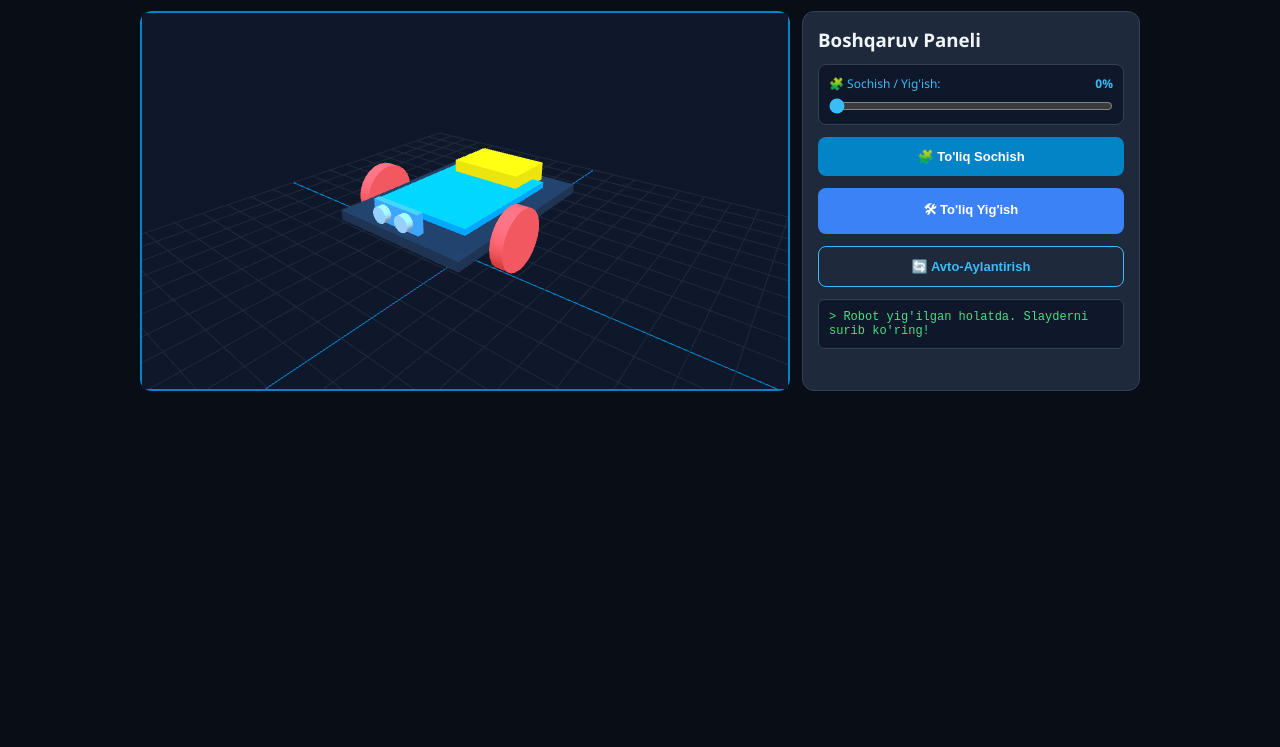
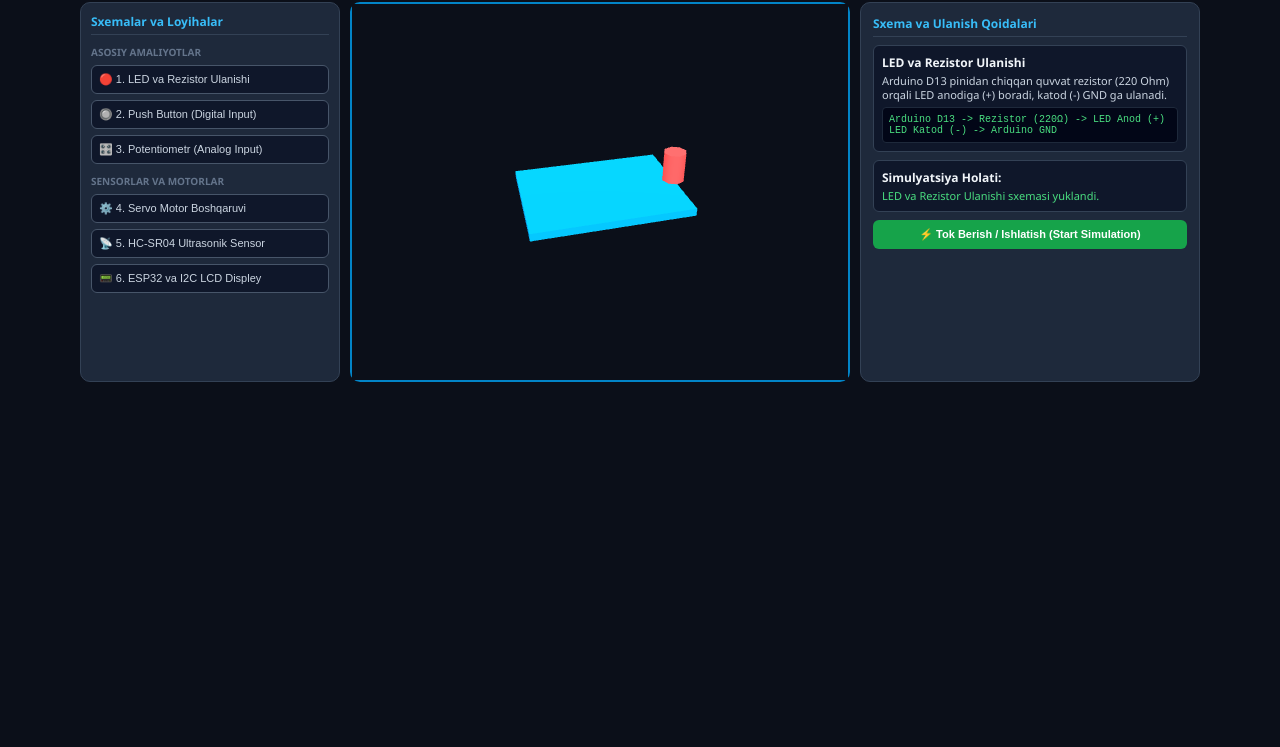
Before and after one commit to djdndylvtvtjs-spec/Roboforge-3d, a plain HTML site: page index.html in a window 1280 px wide. Shown: the part 53-800 px from the top of the page. Drawn offline with nearby package versions, Linux system fonts and the light colour scheme.

Commit message:
Update index.html for Roboforge simulator

```diff
--- a/index.html
+++ b/index.html
@@ -1,65 +1,93 @@
-<!DOCTYPE html>
+
+
+
+    <!DOCTYPE html>
 <html lang="uz">
 <head>
   <meta charset="UTF-8">
   <meta name="viewport" content="width=device-width, initial-scale=1.0">
-  <title>RoboCraft 3D Assembler</title>
+  <title>Roboforge - Tinkercad Circuits Simulator</title>
   <style>
     * { box-sizing: border-box; margin: 0; padding: 0; }
-    body { background: #090d16; color: #f1f5f9; font-family: 'Segoe UI', system-ui, sans-serif; display: flex; flex-direction: column; align-items: center; min-height: 100vh; padding: 10px; }
-    header { text-align: center; margin-bottom: 10px; }
-    h1 { color: #38bdf8; font-size: 20px; }
-    p { color: #94a3b8; font-size: 12px; }
-    .main-layout { display: flex; flex-wrap: wrap; gap: 12px; max-width: 1000px; width: 100%; justify-content: center; }
-    #sim-canvas { background: #111827; border: 2px solid #0284c7; border-radius: 12px; width: 100%; max-width: 650px; height: 380px; touch-action: none; }
-    .controls { background: #1e293b; border-radius: 12px; padding: 15px; flex: 1; min-width: 280px; max-width: 350px; display: flex; flex-direction: column; gap: 12px; border: 1px solid #334155; }
-    .btn { background: #0284c7; color: white; border: none; padding: 12px; border-radius: 8px; font-weight: bold; cursor: pointer; font-size: 13px; }
+    body { background: #0b0f19; color: #f1f5f9; font-family: 'Segoe UI', system-ui, sans-serif; display: flex; flex-direction: column; align-items: center; min-height: 100vh; padding: 10px; }
+    header { text-align: center; margin-bottom: 8px; }
+    h1 { color: #38bdf8; font-size: 16px; }
+    p { color: #94a3b8; font-size: 11px; }
+
+    .workspace { display: flex; flex-wrap: wrap; gap: 10px; max-width: 1200px; width: 100%; justify-content: center; }
+
+    /* Toolbox */
+    .toolbox { background: #1e293b; border-radius: 10px; padding: 10px; width: 100%; max-width: 260px; display: flex; flex-direction: column; gap: 6px; border: 1px solid #334155; }
+    .toolbox h3 { font-size: 12px; color: #38bdf8; border-bottom: 1px solid #334155; padding-bottom: 4px; }
+    .section-title { font-size: 10px; color: #64748b; margin-top: 4px; font-weight: bold; text-transform: uppercase; }
+    .comp-btn { background: #0f172a; color: #cbd5e1; border: 1px solid #475569; padding: 7px; border-radius: 6px; text-align: left; cursor: pointer; font-size: 11px; transition: 0.2s; }
+    .comp-btn:hover { background: #0284c7; color: white; border-color: #38bdf8; }
+
+    /* 3D Canvas */
+    #sim-canvas { background: #111827; border: 2px solid #0284c7; border-radius: 10px; width: 100%; max-width: 500px; height: 380px; touch-action: none; position: relative; }
+
+    /* Inspector */
+    .inspector { background: #1e293b; border-radius: 10px; padding: 12px; flex: 1; min-width: 280px; max-width: 340px; display: flex; flex-direction: column; gap: 8px; border: 1px solid #334155; font-size: 12px; }
+    .inspector h3 { font-size: 12px; color: #38bdf8; border-bottom: 1px solid #334155; padding-bottom: 4px; }
+    .info-card { background: #0f172a; padding: 8px; border-radius: 6px; border: 1px solid #334155; }
+    .info-card p { color: #cbd5e1; margin-top: 3px; font-size: 11px; line-height: 1.3; }
+    .wiring-box { font-family: monospace; font-size: 10px; color: #4ade80; background: #020617; padding: 6px; border-radius: 4px; margin-top: 4px; border: 1px solid #1e293b; }
+
+    .btn { background: #0284c7; color: white; border: none; padding: 8px; border-radius: 6px; font-weight: bold; cursor: pointer; font-size: 11px; }
     .btn:active { transform: scale(0.97); }
-    .btn-secondary { background: #3b82f6; }
-    .btn-outline { background: transparent; border: 1px solid #38bdf8; color: #38bdf8; }
-    .slider-group { display: flex; flex-direction: column; gap: 6px; background: #0f172a; padding: 10px; border-radius: 8px; border: 1px solid #334155; }
-    label { font-size: 12px; color: #38bdf8; display: flex; justify-content: space-between; }
-    input[type=range] { width: 100%; accent-color: #38bdf8; cursor: pointer; }
-    .status-box { background: #0f172a; padding: 10px; border-radius: 6px; font-size: 12px; font-family: monospace; color: #4ade80; border: 1px solid #334155; }
+    .btn-green { background: #16a34a; }
   </style>
   <script src="https://cdnjs.cloudflare.com/ajax/libs/three.js/r128/three.min.js"></script>
   <script src="https://cdn.jsdelivr.net/npm/three@0.128.0/examples/js/controls/OrbitControls.js"></script>
 </head>
 <body>
   <header>
-    <h1>🤖 RoboCraft 3D Assembler</h1>
-    <p>Robot modullarini sochish va qayta yig'ish simulyatsiyasi</p>
+    <h1>🔌 Roboforge - Tinkercad Circuits Simulator</h1>
+    <p>Arduino va ESP32 Tayyor Ulanish Sxemalari</p>
   </header>
 
-  <div class="main-layout">
+  <div class="workspace">
+    <!-- Projects / Circuits Selector -->
+    <div class="toolbox">
+      <h3>Sxemalar va Loyihalar</h3>
+
+      <div class="section-title">Asosiy Amaliyotlar</div>
+      <button class="comp-btn" onclick="loadCircuit('led')">🔴 1. LED va Rezistor Ulanishi</button>
+      <button class="comp-btn" onclick="loadCircuit('button')">🔘 2. Push Button (Digital Input)</button>
+      <button class="comp-btn" onclick="loadCircuit('potentiometer')">🎛️ 3. Potentiometr (Analog Input)</button>
+
+      <div class="section-title">Sensorlar va Motorlar</div>
+      <button class="comp-btn" onclick="loadCircuit('servo')">⚙️ 4. Servo Motor Boshqaruvi</button>
+      <button class="comp-btn" onclick="loadCircuit('ultrasonic')">📡 5. HC-SR04 Ultrasonik Sensor</button>
+      <button class="comp-btn" onclick="loadCircuit('esp32lcd')">📟 6. ESP32 va I2C LCD Displey</button>
+    </div>
+
+    <!-- 3D Canvas -->
     <div id="sim-canvas"></div>
 
-    <div class="controls">
-      <h3>Boshqaruv Paneli</h3>
-
-      <div class="slider-group">
-        <label for="explodeSlider">
-          <span>🧩 Sochish / Yig'ish:</span>
-          <strong id="explodeVal">0%</strong>
-        </label>
-        <input type="range" id="explodeSlider" min="0" max="100" value="0" oninput="setExplodeFactor(this.value)">
+    <!-- Inspector Panel -->
+    <div class="inspector">
+      <h3>Sxema va Ulanish Qoidalari</h3>
+      <div class="info-card" id="circuit-info">
+        <strong id="info-title">Loyihani tanlang</strong>
+        <p id="info-desc">Chap paneldan o'zingizga kerakli o'quv sxemasini tanlang.</p>
+        <div class="wiring-box" id="wiring-details">Ulanish: -</div>
       </div>
-
-      <button class="btn" onclick="animateTo(100)">🧩 To'liq Sochish</button>
-      <button class="btn btn-secondary" onclick="animateTo(0)">🛠 To'liq Yig'ish</button>
-      <button class="btn btn-outline" onclick="toggleAutoRotate()">🔄 Avto-Aylantirish</button>
-
-      <div class="status-box" id="status-log">> Robot yig'ilgan holatda. Slayderni surib ko'ring!</div>
+      <div class="info-card">
+        <strong>Simulyatsiya Holati:</strong>
+        <p id="sim-status" style="color: #4ade80;">Tayyor. Simulyatsiyani ishga tushiring.</p>
+      </div>
+      <button class="btn btn-green" onclick="runSimulation()">⚡ Tok Berish / Ishlatish (Start Simulation)</button>
     </div>
   </div>
 
   <script>
     const container = document.getElementById('sim-canvas');
     const scene = new THREE.Scene();
-    scene.background = new THREE.Color(0x0f172a);
+    scene.background = new THREE.Color(0x0b0f19);
 
     const camera = new THREE.PerspectiveCamera(45, container.clientWidth / container.clientHeight, 0.1, 1000);
-    camera.position.set(4, 3, 5);
+    camera.position.set(3, 3, 4);
 
     const renderer = new THREE.WebGLRenderer({ antialias: true });
     renderer.setSize(container.clientWidth, container.clientHeight);
@@ -68,106 +96,130 @@
     const controls = new THREE.OrbitControls(camera, renderer.domElement);
     controls.enableDamping = true;
 
-    const ambientLight = new THREE.AmbientLight(0xffffff, 0.9);
-    scene.add(ambientLight);
-    const dirLight = new THREE.DirectionalLight(0x38bdf8, 1.2);
-    dirLight.position.set(5, 10, 5);
+    scene.add(new THREE.AmbientLight(0xffffff, 1));
+    const dirLight = new THREE.DirectionalLight(0xffffff, 0.8);
+    dirLight.position.set(5, 10, 7);
     scene.add(dirLight);
 
-    const grid = new THREE.GridHelper(10, 20, 0x0284c7, 0x1e293b);
-    grid.position.y = -1;
-    scene.add(grid);
+    let groupObjects = new THREE.Group();
+    scene.add(groupObjects);
 
-    const parts = [];
+    const circuitsData = {
+      led: {
+        title: "LED va Rezistor Ulanishi",
+        desc: "Arduino D13 pinidan chiqqan quvvat rezistor (220 Ohm) orqali LED anodiga (+) boradi, katod (-) GND ga ulanadi.",
+        wiring: "Arduino D13 -> Rezistor (220Ω) -> LED Anod (+)\nLED Katod (-) -> Arduino GND",
+        build: () => {
+          // Arduino base
+          const arduino = new THREE.Mesh(new THREE.BoxGeometry(2, 0.1, 1.5), new THREE.MeshStandardMaterial({color: 0x0284c7}));
+          arduino.position.set(0, 0, 0);
+          groupObjects.add(arduino);
+          // LED
+          const led = new THREE.Mesh(new THREE.CylinderGeometry(0.15, 0.15, 0.4), new THREE.MeshStandardMaterial({color: 0xef4444}));
+          led.position.set(1, 0.25, 0);
+          groupObjects.add(led);
+        }
+      },
+      button: {
+        title: "Push Button (Kнопка)",
+        desc: "Tugma bosilganda Arduino raqamli piniga HIGH (1) signali boradi, bosilmaganda LOW (0).",
+        wiring: "Button Pin 1 -> 5V\nButton Pin 2 -> Arduino D2 pin & Pull-down Rezistor -> GND",
+        build: () => {
+          const arduino = new THREE.Mesh(new THREE.BoxGeometry(2, 0.1, 1.5), new THREE.MeshStandardMaterial({color: 0x0284c7}));
+          arduino.position.set(0, 0, 0);
+          groupObjects.add(arduino);
+          const btn = new THREE.Mesh(new THREE.BoxGeometry(0.4, 0.3, 0.4), new THREE.MeshStandardMaterial({color: 0x334155}));
+          btn.position.set(0.8, 0.2, 0);
+          groupObjects.add(btn);
+        }
+      },
+      potentiometer: {
+        title: "Potentiometr (Analog Input)",
+        desc: "O'zgaruvchan rezistor yordamida A0 piniga 0 dan 5V gacha bo'lgan o'zgaruvchan analog qiymat uzatiladi.",
+        wiring: "Pin 1 -> GND | Pin 2 (O'rta) -> Arduino A0 | Pin 3 -> 5V",
+        build: () => {
+          const arduino = new THREE.Mesh(new THREE.BoxGeometry(2, 0.1, 1.5), new THREE.MeshStandardMaterial({color: 0x0284c7}));
+          arduino.position.set(0, 0, 0);
+          groupObjects.add(arduino);
+          const pot = new THREE.Mesh(new THREE.CylinderGeometry(0.3, 0.3, 0.4), new THREE.MeshStandardMaterial({color: 0xeab308}));
+          pot.position.set(0.8, 0.2, 0);
+          groupObjects.add(pot);
+        }
+      },
+      servo: {
+        title: "Servo Motor Boshqaruvi (SG90)",
+        desc: "PWM signal yordamida motor burchagini 0° dan 180° gacha aniq boshqarish.",
+        wiring: "Brown (GND) -> GND\nRed (VCC) -> 5V\nOrange (SIG) -> Arduino D9 (PWM)",
+        build: () => {
+          const servo = new THREE.Mesh(new THREE.BoxGeometry(1.2, 0.8, 0.6), new THREE.MeshStandardMaterial({color: 0xf59e0b}));
+          servo.position.set(0, 0.3, 0);
+          groupObjects.add(servo);
+        }
+      },
+      ultrasonic: {
+        title: "HC-SR04 Ultrasonik Sensor",
+        desc: "Tovush to'lqinlari yordamida ob'ektgacha bo'lgan masofani santimetrda o'lchash.",
+        wiring: "VCC -> 5V | Trig -> D7 | Echo -> D6 | GND -> GND",
+        build: () => {
+          const sensor = new THREE.Mesh(new THREE.BoxGeometry(1.6, 0.5, 0.5), new THREE.MeshStandardMaterial({color: 0x3b82f6}));
+          sensor.position.set(0, 0.3, 0);
+          groupObjects.add(sensor);
+        }
+      },
+      esp32lcd: {
+        title: "ESP32 va I2C LCD Displey",
+        desc: "IoT loyihalari uchun ESP32 platasiga ma'lumotlarni LCD ekranda chiqarish.",
+        wiring: "GND->GND, VCC->3V3, SDA->GPIO21, SCL->GPIO22",
+        build: () => {
+          const esp = new THREE.Mesh(new THREE.BoxGeometry(1.8, 0.1, 2.0), new THREE.MeshStandardMaterial({color: 0x1e293b}));
+          esp.position.set(-0.8, 0, 0);
+          groupObjects.add(esp);
+          const lcd = new THREE.Mesh(new THREE.BoxGeometry(1.8, 0.2, 1.0), new THREE.MeshStandardMaterial({color: 0x10b981}));
+          lcd.position.set(0.8, 0.1, 0);
+          groupObjects.add(lcd);
+        }
+      }
+    };
 
-    function addPart(mesh, name, originPos, explodedPos) {
-      mesh.position.copy(originPos);
-      scene.add(mesh);
-      parts.push({
-        mesh: mesh,
-        name: name,
-        origin: originPos.clone(),
-        exploded: explodedPos.clone()
+    function loadCircuit(type) {
+      // Clear previous
+      while(groupObjects.children.length > 0){
+        groupObjects.remove(groupObjects.children[0]);
+      }
+
+      const data = circuitsData[type];
+      document.getElementById('info-title').innerText = data.title;
+      document.getElementById('info-desc').innerText = data.desc;
+      document.getElementById('wiring-details').innerText = data.wiring;
+
+      data.build();
+      document.getElementById('sim-status').innerText = `${data.title} sxemasi yuklandi.`;
+    }
+
+    function runSimulation() {
+      document.getElementById('sim-status').innerText = "⚡ Tok berildi! Sxema muvaffaqiyatli ishlamqda.";
+      groupObjects.children.forEach(child => {
+        if(child.material) {
+          child.material.emissive = new THREE.Color(0x38bdf8);
+          setTimeout(() => { child.material.emissive = new THREE.Color(0x000000); }, 1000);
+        }
       });
     }
 
-    const chassisGeo = new THREE.BoxGeometry(2.2, 0.15, 3);
-    const chassisMat = new THREE.MeshStandardMaterial({ color: 0x1e293b, roughness: 0.5 });
-    const chassis = new THREE.Mesh(chassisGeo, chassisMat);
-    addPart(chassis, "Chassis", new THREE.Vector3(0, 0, 0), new THREE.Vector3(0, -0.5, 0));
-
-    const boardGeo = new THREE.BoxGeometry(1.6, 0.1, 2);
-    const boardMat = new THREE.MeshStandardMaterial({ color: 0x0284c7, roughness: 0.3 });
-    const board = new THREE.Mesh(boardGeo, boardMat);
-    addPart(board, "Microcontroller", new THREE.Vector3(0, 0.15, 0), new THREE.Vector3(0, 1.2, 0));
-
-    const sensorGroup = new THREE.Group();
-    const sensorBaseGeo = new THREE.BoxGeometry(0.8, 0.3, 0.1);
-    const sensorMat = new THREE.MeshStandardMaterial({ color: 0x3b82f6 });
-    const sensorBase = new THREE.Mesh(sensorBaseGeo, sensorMat);
-    sensorGroup.add(sensorBase);
-
-    const eyeGeo = new THREE.CylinderGeometry(0.12, 0.12, 0.15, 16);
-    const eyeMat = new THREE.MeshStandardMaterial({ color: 0x94a3b8 });
-    const eye1 = new THREE.Mesh(eyeGeo, eyeMat);
-    eye1.rotation.x = Math.PI / 2;
-    eye1.position.set(-0.2, 0, 0.08);
-    const eye2 = eye1.clone();
-    eye2.position.set(0.2, 0, 0.08);
-    sensorGroup.add(eye1, eye2);
-    addPart(sensorGroup, "Ultrasonic Sensor", new THREE.Vector3(0, 0.3, 1.4), new THREE.Vector3(0, 1.0, 2.5));
-
-    const wheelGeo = new THREE.CylinderGeometry(0.45, 0.45, 0.2, 24);
-    const wheelMat = new THREE.MeshStandardMaterial({ color: 0xef4444 });
-
-    const wheelL = new THREE.Mesh(wheelGeo, wheelMat);
-    wheelL.rotation.z = Math.PI / 2;
-    addPart(wheelL, "Left Wheel", new THREE.Vector3(-1.25, 0, 0.5), new THREE.Vector3(-2.3, 0, 0.5));
-
-    const wheelR = new THREE.Mesh(wheelGeo, wheelMat);
-    wheelR.rotation.z = Math.PI / 2;
-    addPart(wheelR, "Right Wheel", new THREE.Vector3(1.25, 0, 0.5), new THREE.Vector3(2.3, 0, 0.5));
-
-    const battGeo = new THREE.BoxGeometry(1.2, 0.3, 0.8);
-    const battMat = new THREE.MeshStandardMaterial({ color: 0xeab308 });
-    const batt = new THREE.Mesh(battGeo, battMat);
-    addPart(batt, "Battery", new THREE.Vector3(0, 0.25, -0.9), new THREE.Vector3(0, 1.5, -1.8));
-
-    let currentFactor = 0;
-    let targetFactor = 0;
-
-    function setExplodeFactor(val) {
-      targetFactor = val / 100;
-      document.getElementById('explodeVal').innerText = val + '%';
-    }
-
-    function animateTo(val) {
-      document.getElementById('explodeSlider').value = val;
-      setExplodeFactor(val);
-    }
-
-    function toggleAutoRotate() {
-      controls.autoRotate = !controls.autoRotate;
-    }
+    // Load first circuit by default
+    loadCircuit('led');
 
     function animate() {
       requestAnimationFrame(animate);
-      currentFactor += (targetFactor - currentFactor) * 0.1;
-
-      parts.forEach(part => {
-        part.mesh.position.lerpVectors(part.origin, part.exploded, currentFactor);
-      });
-
+      groupObjects.rotation.y += 0.003;
       controls.update();
       renderer.render(scene, camera);
     }
     animate();
 
     window.addEventListener('resize', () => {
-      const w = container.clientWidth;
-      const h = container.clientHeight;
-      renderer.setSize(w, h);
-      camera.aspect = w / h;
+      renderer.setSize(container.clientWidth, container.clientHeight);
+      camera.aspect = container.clientWidth / container.clientHeight;
       camera.updateProjectionMatrix();
     });
   </script>
```
